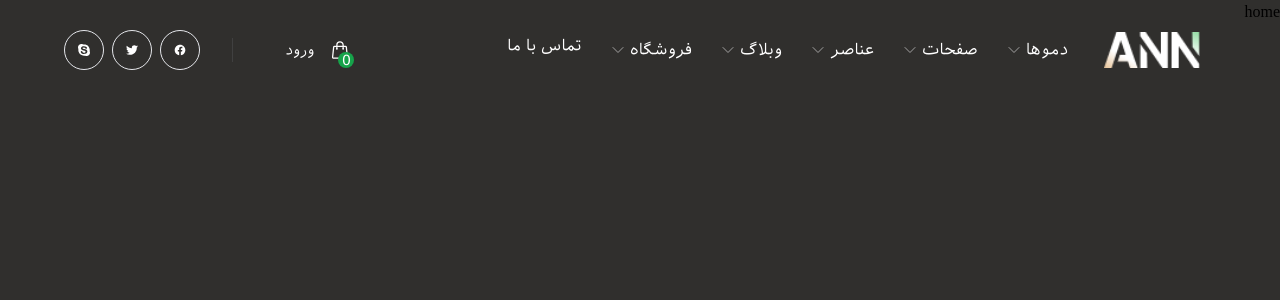
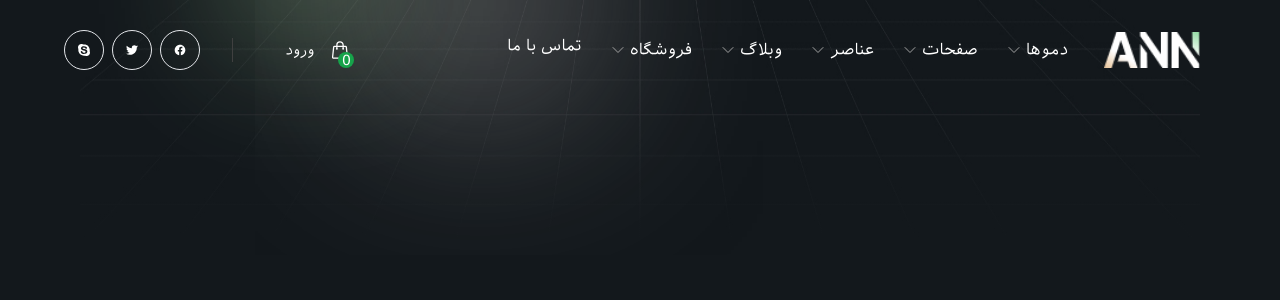
Before and after one commit to Aydin-lip/wallet, a Next.js app: page / in a window 1280 px wide. Shown: the top 300 px of the page. Built offline with nearby package versions, Linux system fonts and the light colour scheme; some icons are missing.

Commit message:
Add bg first section

```diff
--- /dev/null
+++ b/src/components/home/firstSection.tsx
@@ -0,0 +1,17 @@
+import FirstSectionBg from '@/assets/images/first-section_bg.jpg'
+
+const FirstSection = () => {
+  return (
+    <>
+      <section className='w-full h-screen'>
+        <div className="relative w-full h-60 bg-top bg-no-repeat" style={{ backgroundImage: `url(${FirstSectionBg.src})`, backgroundSize: '70rem 40rem' }}>
+          <div className='absolute top-0 right-0 left-0 bottom-0 bg-gradient-to-t from-background via-transparent to-transparent'></div>
+          <div className='absolute top-0 left-[30rem] w-0 h-0 shadow-[0_0_200px_90px_#747474]'></div>
+          <div className='absolute -top-8 left-[19rem] w-0 h-0 shadow-[0_0_160px_45px_#b7e6ac]'></div>
+        </div>
+      </section>
+    </>
+  )
+}
+
+export default FirstSection
--- a/src/components/navbar/index.tsx
+++ b/src/components/navbar/index.tsx
@@ -49,7 +49,7 @@ const Navbar = () => {
   return (
     <>
       <style children={style} />
-      <nav className={`${scroll ? 'shadow-lg bg-black' : ''} fixed transition-all duration-300 top-0 right-0 left-0`}>
+      <nav className={`${scroll ? 'shadow-lg bg-black' : ''} fixed z-[2] transition-all duration-300 top-0 right-0 left-0`}>
         <div className="flex justify-between items-center">
           <div className={`${scroll ? 'py-6' : 'pl-8 py-8'} pr-20 transition-all duration-300`}>
             <Image
--- a/src/pages/index.tsx
+++ b/src/pages/index.tsx
@@ -1,8 +1,10 @@
+import FirstSection from "@/components/home/firstSection";
+
 const Home = () => {
   return (
     <>
-      <div className="h-[400vh] bg-navbar">
-        <h1>home</h1>
+      <div className="h-[400vh] bg-background">
+        <FirstSection />
       </div>
     </>
   )
--- a/tailwind.config.ts
+++ b/tailwind.config.ts
@@ -10,20 +10,18 @@ const config: Config = {
     extend: {
       backgroundColor: {
         'active-them': '#9cd291',
-        'navbar': '#302f2d'
+        'navbar': '#302f2d',
+        'background': '#13181c'
       },
       colors: {
         'active-them': '#9cd291',
-        'navbar': '#302f2d'
+        'navbar': '#302f2d',
+        'background': '#13181c'
       },
       borderColor: {
         'active-them': '#9cd291',
-        'navbar': '#302f2d'
-      },
-      backgroundImage: {
-        'gradient-radial': 'radial-gradient(var(--tw-gradient-stops))',
-        'gradient-conic':
-          'conic-gradient(from 180deg at 50% 50%, var(--tw-gradient-stops))',
+        'navbar': '#302f2d',
+        'background': '#13181c'
       },
       fontFamily: {
         'iranSans': 'iranSans'
```
Also changed, not shown: src/assets/images/first-section_bg.jpg (added).
